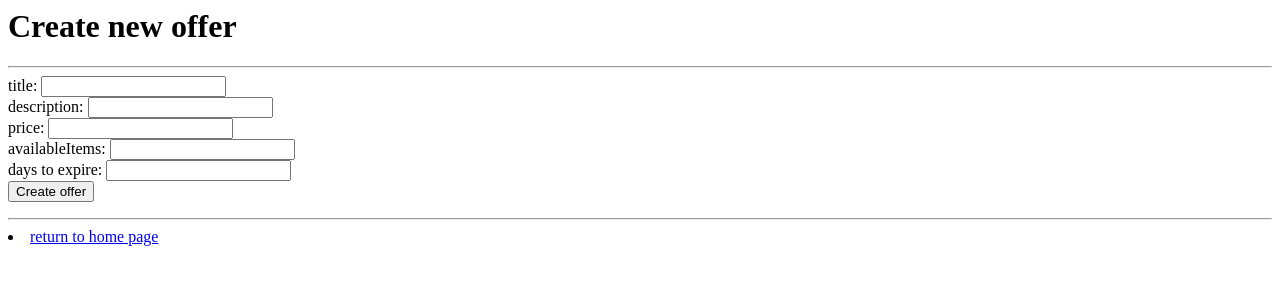
After one commit to msypetkowski/BD2Allegro, a Django app: page /createOffer/ in a window 1280 px wide. The commit adds this page. Shown: the top 300 px of the page. Run offline with Django 3.2, Linux system fonts and the light colour scheme.

Commit message:
implement add offer functionality

```diff
--- a/Shop/urls.py
+++ b/Shop/urls.py
@@ -18,6 +18,7 @@ from django.contrib import admin
 
 from ShopApp.views import Index, OfferView, LoginView, LoginViewConfirm, LogoutView, AccountPanel
 from ShopApp.views import RegisterAccountView, RegisterAccountViewConfirm
+from ShopApp.views import CreateNewOfferView, CreateNewOfferConfirm
 
 urlpatterns = [
     url(r'^admin/', admin.site.urls),
@@ -31,4 +32,7 @@ urlpatterns = [
     url(r'^register/$', RegisterAccountView.as_view(), name='registerAccountView'),
     url(r'^registerConfirm/$', RegisterAccountViewConfirm.as_view(),
         name='registerAccountViewConfirm'),
+    url(r'^createOffer/$', CreateNewOfferView.as_view(), name='createOfferView'),
+    url(r'^createOfferConfirm/$', CreateNewOfferConfirm.as_view(),
+        name='createOfferConfirm'),
 ]
--- a/ShopApp/templates/accountPanel.html
+++ b/ShopApp/templates/accountPanel.html
@@ -17,4 +17,7 @@
 {% endif %}
 
 <hr>
+<li><a href="/createOffer/">create new offer</a></li>
+
+<hr>
 <li><a href="/">return to home page</a></li>
--- /dev/null
+++ b/ShopApp/templates/createOfferForm.html
@@ -0,0 +1,20 @@
+<h1> Create new offer </h1>
+
+<hr>
+<form action="/createOfferConfirm/">
+  title: <input type="text" name="title"> <br>
+  description: <input type="text" name="desc"> <br>
+  price: <input type="text" name="price"> <br>
+  availableItems: <input type="text" name="count"> <br>
+  days to expire: <input type="text" name="days"> <br>
+  <input type="submit" value="Create offer">
+</form>
+
+{% if invalidData %}
+<font color="red">
+    entered invalid offer data
+</font>
+{% endif %}
+
+<hr>
+<li><a href="/">return to home page</a></li>
--- a/ShopApp/views.py
+++ b/ShopApp/views.py
@@ -6,6 +6,9 @@ from django.contrib.auth import authenticate, login, logout
 from django.db.utils import IntegrityError
 
 from .models import User, Offer, Offer
+
+from django.utils import timezone
+from datetime import timedelta
 
 
 class Index(View):
@@ -176,3 +179,61 @@ class RegisterAccountViewConfirm(View):
             code += '<meta http-equiv="refresh" content="0; url=/register/?invalidData=true" />'
             code += '</head>'
             return HttpResponse(code)
+
+
+class CreateNewOfferView(View):
+
+    def get(self, request):
+        template = loader.get_template('createOfferForm.html')
+
+        invalidData = False
+        if ('invalidData' in request.GET.keys()
+                and request.GET['invalidData'] == 'true'):
+            invalidData = True
+        context = {
+            'invalidData': invalidData,
+        }
+        return HttpResponse(template.render(context, request))
+
+
+class CreateNewOfferConfirm(View):
+
+    def get(self, request):
+        user = None
+        if request.user.is_authenticated:
+            user = request.user
+        else:
+            raise Http404("Not valid user")
+
+        try:
+            title = request.GET['title']
+            description = request.GET['desc']
+            price = int(request.GET['price'])
+            availableItems = int(request.GET['count'])
+            days = int(request.GET['days'])
+            succeed = True
+        except ValueError:
+            succeed = False
+
+        if succeed:
+            user = User.objects.filter(djangoUser=user)[0]
+            Offer.objects.create(
+                title=title,
+                description=description,
+                price=price,
+                availableItems=availableItems,
+                startDate=timezone.now(),
+                endDate=timezone.now() + timedelta(days=days),
+                user=user,
+            )
+            code = 'Creating offer'
+            code += '<head>'
+            code += '<meta http-equiv="refresh" content="0; url=/" />'
+            code += '</head>'
+            return HttpResponse(code)
+        else:
+            code = 'Wrong data'
+            code += '<head>'
+            code += '<meta http-equiv="refresh" content="0; url=/createOffer/?invalidData=true" />'
+            code += '</head>'
+            return HttpResponse(code)
```
